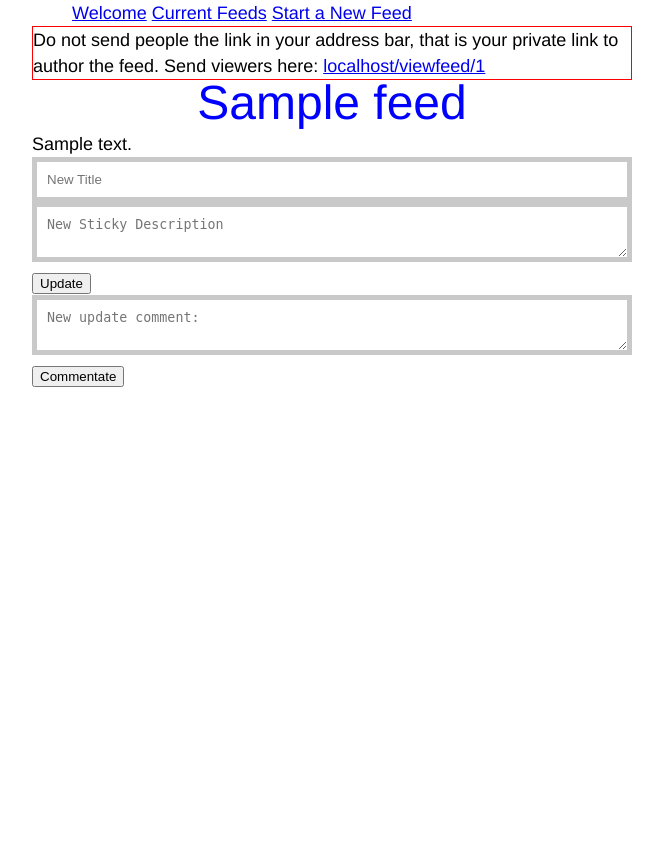
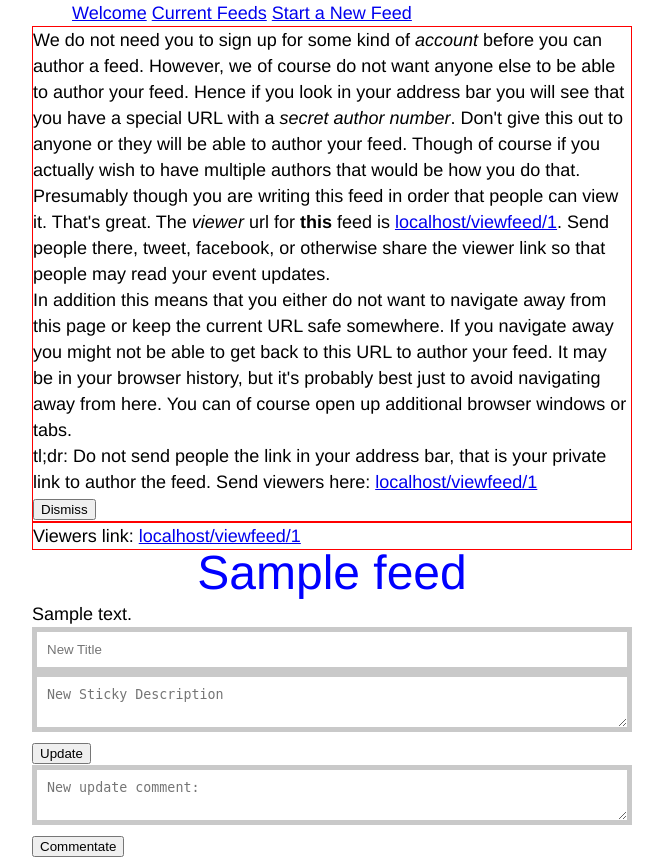
Before and after one commit to allanderek/blow-by-blow, a Flask app: page /viewfeed/1/1 in a window 1280 px wide. Shown: the whole page, without its empty margins (308-971 px from the left). Before the commit the page ends 387 px from the top, so only its background shows below. Run offline with Flask 2, Linux system fonts and the light colour scheme; tables that the repository leaves empty hold one stand-in row (values such as "Sample post"); some libraries are stand-ins or nearby versions.

Commit message:
Added more author instructions and more importantly implemented hiding of those instructions with a 'dismiss' button.

```diff
--- a/app/templates/view_feed.html
+++ b/app/templates/view_feed.html
@@ -19,7 +19,7 @@
     color: blue;
 }
 
-#send-viewers-link{
+.author-instructions{
     border: 1px solid red;
 }
 
@@ -38,17 +38,58 @@
   border: solid 5px #6AC5AC;
 }
 </style>
+
+<script src="//ajax.googleapis.com/ajax/libs/jquery/1.4.3/jquery.min.js"></script>
+
+<script>
+jQuery(document).ready(function(){
+    jQuery('#dismiss-send-viewers-link').live('click', function(event) {
+         jQuery('#send-viewers-link').toggle('show');
+    });
+});
+</script>
 {% endblock %}
 {% block content %}
 
 <div id="feed-contents" class="main-column">
 
 {% if secret is not none %}
-<div id="send-viewers-link">
+<div id="send-viewers-link" class="author-instructions">
+    <p>
+    We do not need you to sign up for some kind of <i>account</i> before
+    you can author a feed. However, we of course do not want anyone else
+    to be able to author your feed. Hence if you look in your address
+    bar you will see that you have a special URL with a
+    <i>secret author number</i>. Don't give this out to anyone or they
+    will be able to author your feed. Though of course if you actually
+    wish to have multiple authors that would be how you do that.
+    </p>
+    <p>
+    Presumably though you are writing this feed in order that people can
+    view it. That's great. The <i>viewer</i> url for <b>this</b> feed is
+    <a href="{{db_feed.viewers_link}}">{{db_feed.viewers_link}}</a>.
+    Send people there, tweet, facebook, or otherwise share the viewer
+    link so that people may read your event updates.
+    </p>
+    <p>
+    In addition this means that you either do not want to navigate away
+    from this page or keep the current URL safe somewhere. If you
+    navigate away you might not be able to get back to this URL to
+    author your feed. It may be in your browser history, but it's
+    probably best just to avoid navigating away from here. You can of
+    course open up additional browser windows or tabs.
+    </p>
+    <p>
+    tl;dr:
         Do not send people the link in your address bar, that is your
         private link to author the feed. Send viewers here:
         <a href="{{db_feed.viewers_link}}">{{db_feed.viewers_link}}</a>
-    </div>
+    </p>
+<button id="dismiss-send-viewers-link" class="dismiss">Dismiss</button>
+</div>
+<div id="viewer-link" class="author-instructions">
+   Viewers link: <a href="{{db_feed.viewers_link}}">{{db_feed.viewers_link}}</a>
+</div>
 {% endif %}
 
 <div class="main-column page-title feed-title">
```
